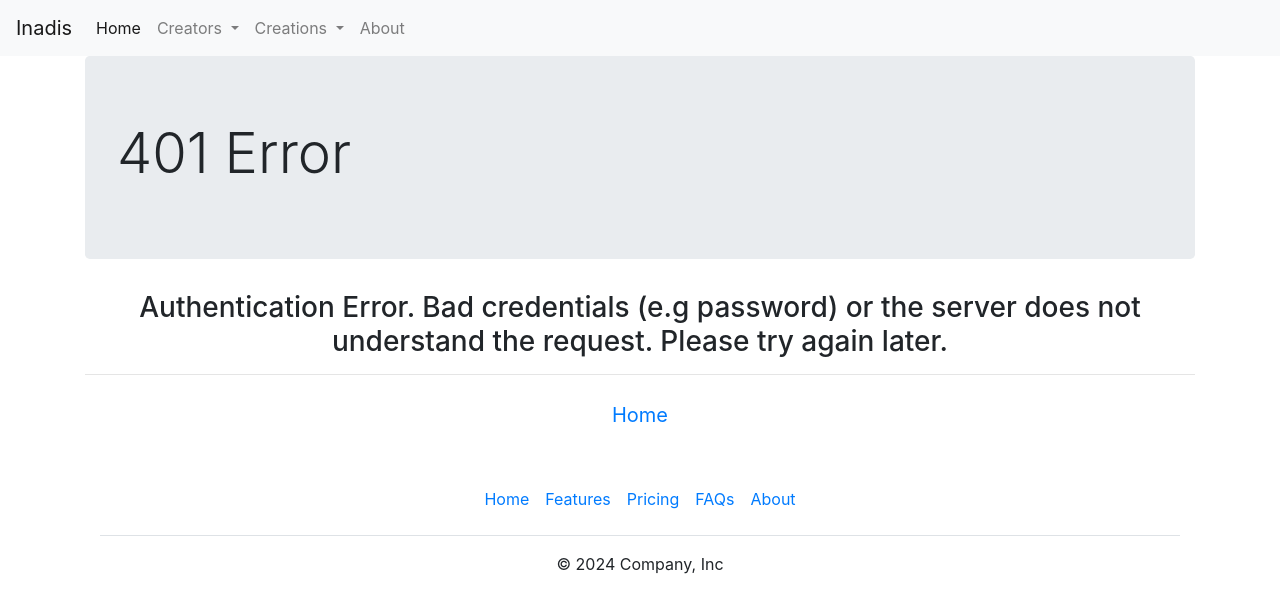
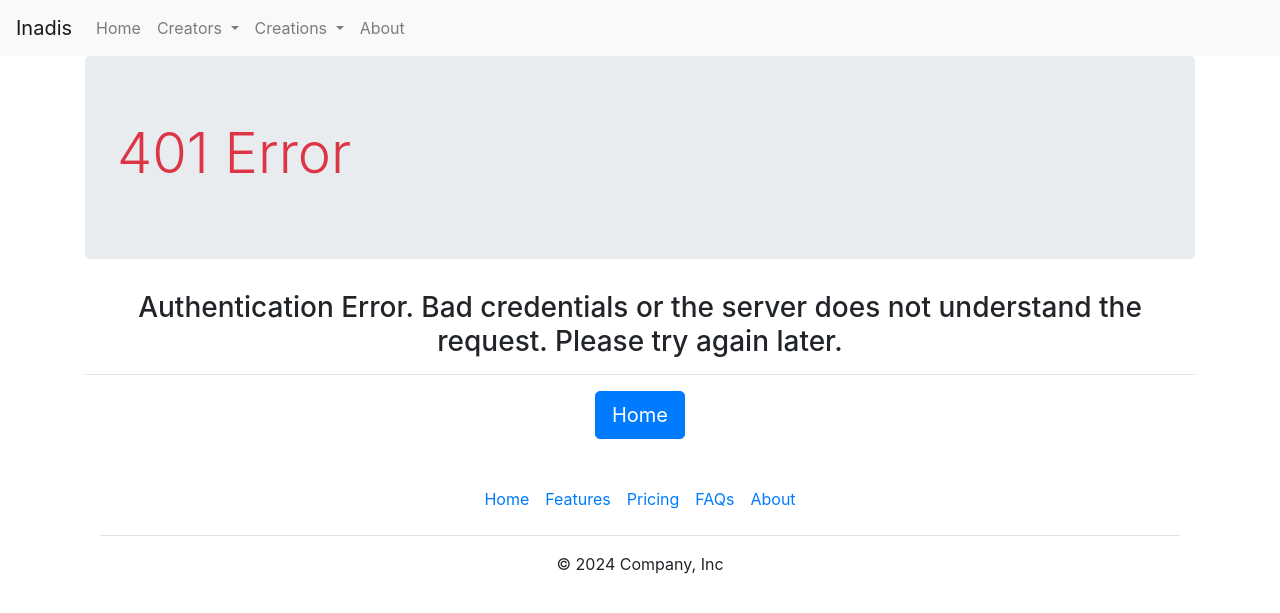
Before and after one commit to trainingmb/inadis, a Flask app: template app/v1/templates/errors/401.html in a window 1280 px wide. Shown: the top 613 px of the page. Run offline with Flask 3, Linux system fonts and the light colour scheme; the template is opened without the code that fills it, so the values that code supplies are empty.

Commit message:
Style changes

```diff
--- a/app/v1/templates/base.html
+++ b/app/v1/templates/base.html
@@ -6,21 +6,15 @@
     <meta name="viewport" content="width=device-width, initial-scale=1">
 
     <!-- Bootstrap CSS -->
+    <link rel="stylesheet" href="https://cdn.jsdelivr.net/npm/bootstrap@4.1.3/dist/css/bootstrap.min.css" integrity="sha384-MCw98/SFnGE8fJT3GXwEOngsV7Zt27NXFoaoApmYm81iuXoPkFOJwJ8ERdknLPMO" crossorigin="anonymous">
     <link rel="shortcut icon" href="/static/images/icon.png">
-
-    <!-- Bootstrap CSS -->
-    <script src="https://code.jquery.com/jquery-3.3.1.slim.min.js" integrity="sha384-q8i/X+965DzO0rT7abK41JStQIAqVgRVzpbzo5smXKp4YfRvH+8abtTE1Pi6jizo" crossorigin="anonymous"></script>
-    <script src="https://cdn.jsdelivr.net/npm/popper.js@1.14.3/dist/umd/popper.min.js" integrity="sha384-ZMP7rVo3mIykV+2+9J3UJ46jBk0WLaUAdn689aCwoqbBJiSnjAK/l8WvCWPIPm49" crossorigin="anonymous"></script>
-    <script src="https://cdn.jsdelivr.net/npm/bootstrap@4.1.3/dist/js/bootstrap.min.js" integrity="sha384-ChfqqxuZUCnJSK3+MXmPNIyE6ZbWh2IMqE241rYiqJxyMiZ6OW/JmZQ5stwEULTy" crossorigin="anonymous"></script>
-    <link rel="stylesheet" href="https://cdn.jsdelivr.net/npm/bootstrap@4.1.3/dist/css/bootstrap.min.css" integrity="sha384-MCw98/SFnGE8fJT3GXwEOngsV7Zt27NXFoaoApmYm81iuXoPkFOJwJ8ERdknLPMO" crossorigin="anonymous">
-    <script src="/static/js/navbar.js"></script>
 
     <title>{% block title %} {% endblock %} - Inadis</title>
   </head>
 
   <body>
     {% include 'includes/_navbar.html' %}
-  <div id="bodycontainer"class="container">
+    <div id="bodycontainer" class="container">
       <div class="jumbotron">
         {% block wrapper %}{% endblock %}
       </div>
@@ -32,8 +26,11 @@
       </div>
       {% include 'includes/_footer.html' %}
     </div>
+
     <!-- Optional JavaScript -->
-
-
+    <script src="https://code.jquery.com/jquery-3.3.1.slim.min.js" integrity="sha384-q8i/X+965DzO0rT7abK41JStQIAqVgRVzpbzo5smXKp4YfRvH+8abtTE1Pi6jizo" crossorigin="anonymous"></script>
+    <script src="https://cdn.jsdelivr.net/npm/popper.js@1.14.3/dist/umd/popper.min.js" integrity="sha384-ZMP7rVo3mIykV+2+9J3UJ46jBk0WLaUAdn689aCwoqbBJiSnjAK/l8WvCWPIPm49" crossorigin="anonymous"></script>
+    <script src="https://cdn.jsdelivr.net/npm/bootstrap@4.1.3/dist/js/bootstrap.min.js" integrity="sha384-ChfqqxuZUCnJSK3+MXmPNIyE6ZbWh2IMqE241rYiqJxyMiZ6OW/JmZQ5stwEULTy" crossorigin="anonymous"></script>
+    <script src="/static/js/navbar.js"></script>
   </body>
 </html>
--- a/app/v1/templates/errors/401.html
+++ b/app/v1/templates/errors/401.html
@@ -2,26 +2,14 @@
 
 {% extends "base.html" %}
 {% block title %} Error 401 {% endblock %}
-{% block wrapper %}<h1 class="display-4"> 401 Error </h1>{% endblock %}
+{% block wrapper %}<h1 class="display-4 text-danger"> 401 Error </h1>{% endblock %}
 {% block content %}
-<div class="content-section">
-  <div class="outer">
-    <div class="middle">
-      <div class="inner">
-        <div style="text-align: center">
-            <h3> Authentication Error. Bad credentials (e.g password) or the server does not understand the request.
-                Please try again later.
-            </h3>
-            <h4> {{ err }} </h4>
-            <hr class="intro-divider">
-            <!--suppress HtmlUnknownTarget -->
-            <a class="btn btn-default btn-lg" href="{{ url_for('app_views.home') }}" >
-                <i class="fa fa-home"></i>
-                Home
-            </a>
-        </div>
-      </div>
-    </div>
-  </div>
+<div class="content-section text-center">
+  <h3> Authentication Error. Bad credentials or the server does not understand the request. Please try again later.</h3>
+  <h4> {{ err }} </h4>
+  <hr class="intro-divider">
+  <a class="btn btn-primary btn-lg" href="{{ url_for('app_views.home') }}">
+    <i class="fa fa-home"></i> Home
+  </a>
 </div>
 {% endblock %}
```
Also changed, not shown: app/v1/templates/user/about.html (+11 -14 lines), app/v1/templates/user/create_creation.html (+5 -9 lines), app/v1/templates/user/create_creator.html (+4 -7 lines), app/v1/templates/user/create_post.html (+5 -5 lines). Lines whose indentation alone changed are shown as unchanged.
